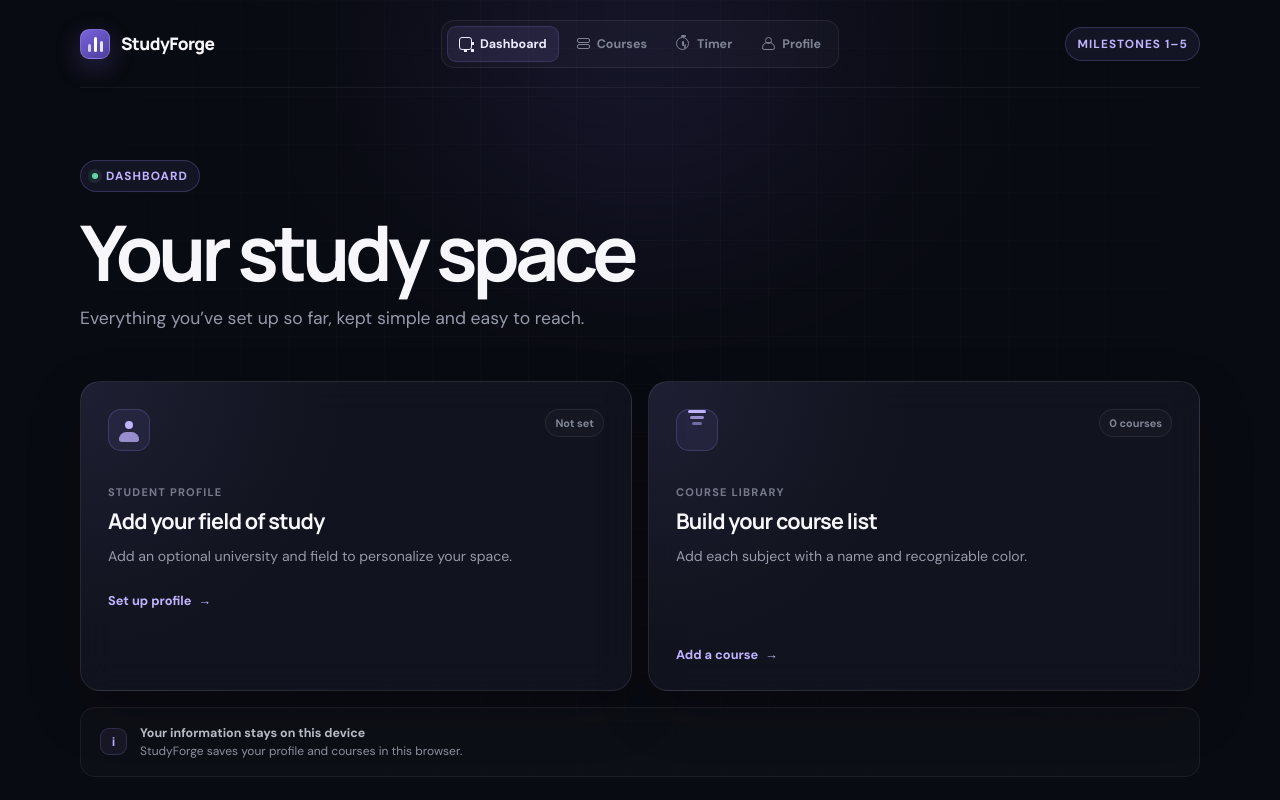
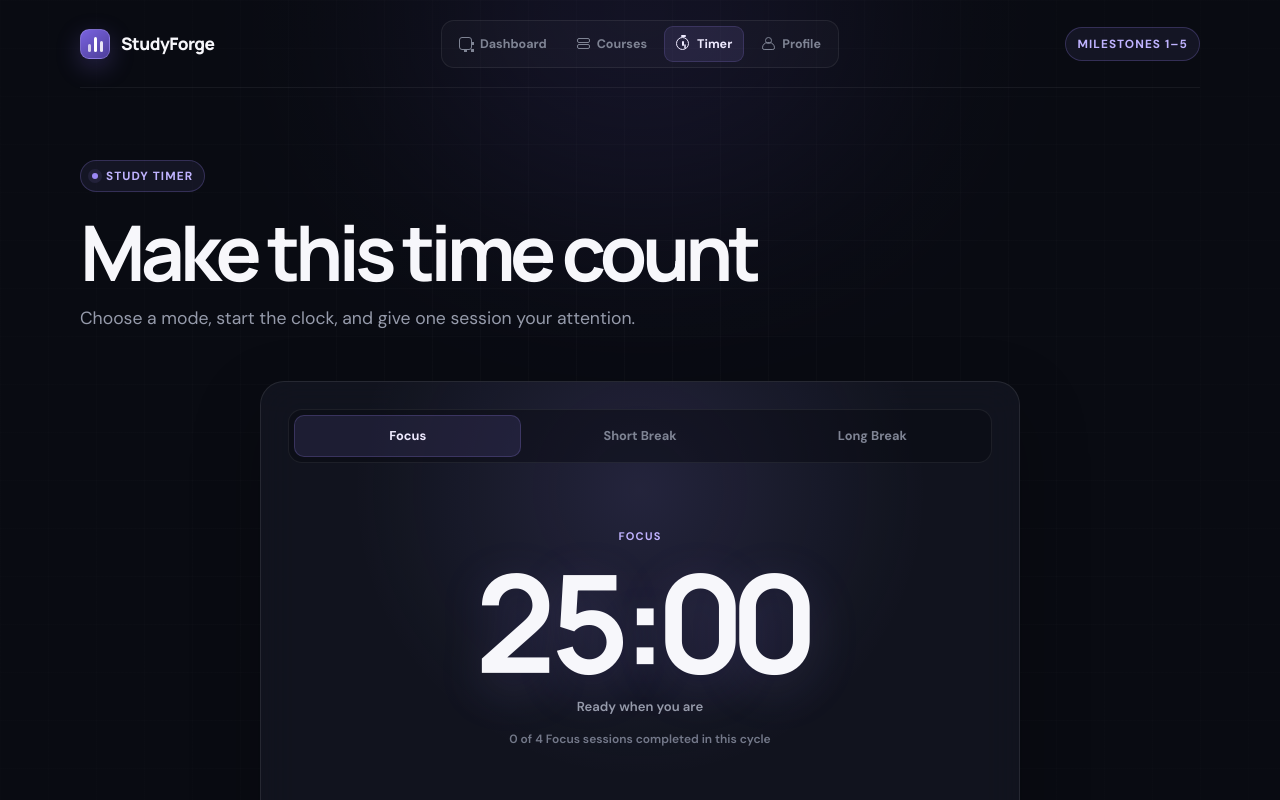
Before and after one commit to Fawaz-1643/studyforge, a React (Vite) app: page / in a window 1280 px wide. Shown: the top 800 px of the page. Built offline with nearby package versions, Linux system fonts and the light colour scheme.

Commit message:
Refine timer landing page and completion sound

```diff
--- a/src/App.jsx
+++ b/src/App.jsx
@@ -826,7 +826,7 @@ function TimerView({
 export default function App() {
   const [courses, setCourses] = useState(loadCourses);
   const [profile, setProfile] = useState(loadProfile);
-  const [activeView, setActiveView] = useState("dashboard");
+  const [activeView, setActiveView] = useState("timer");
   const [timerModeId, setTimerModeId] = useState(TIMER_MODES[0].id);
   const [remainingSeconds, setRemainingSeconds] = useState(
     DEFAULT_TIMER_SETTINGS.focusMinutes * 60,
@@ -987,12 +987,12 @@ export default function App() {
       oscillator.frequency.setValueAtTime(660, startTime);
       oscillator.frequency.setValueAtTime(880, startTime + 0.09);
       gain.gain.setValueAtTime(0.0001, startTime);
-      gain.gain.exponentialRampToValueAtTime(0.16, startTime + 0.02);
-      gain.gain.exponentialRampToValueAtTime(0.0001, startTime + 0.24);
+      gain.gain.exponentialRampToValueAtTime(0.24, startTime + 0.02);
+      gain.gain.exponentialRampToValueAtTime(0.0001, startTime + 0.98);
       oscillator.connect(gain);
       gain.connect(audioContext.destination);
       oscillator.start(startTime);
-      oscillator.stop(startTime + 0.25);
+      oscillator.stop(startTime + 1);
     } catch {
       // The visible completion message is the fallback when audio cannot play.
     }
@@ -1144,7 +1144,7 @@ export default function App() {
       <header className="site-header">
         <button
           className="brand"
-          onClick={() => setActiveView("dashboard")}
+          onClick={() => setActiveView("timer")}
           type="button"
         >
           <BrandMark />
```
